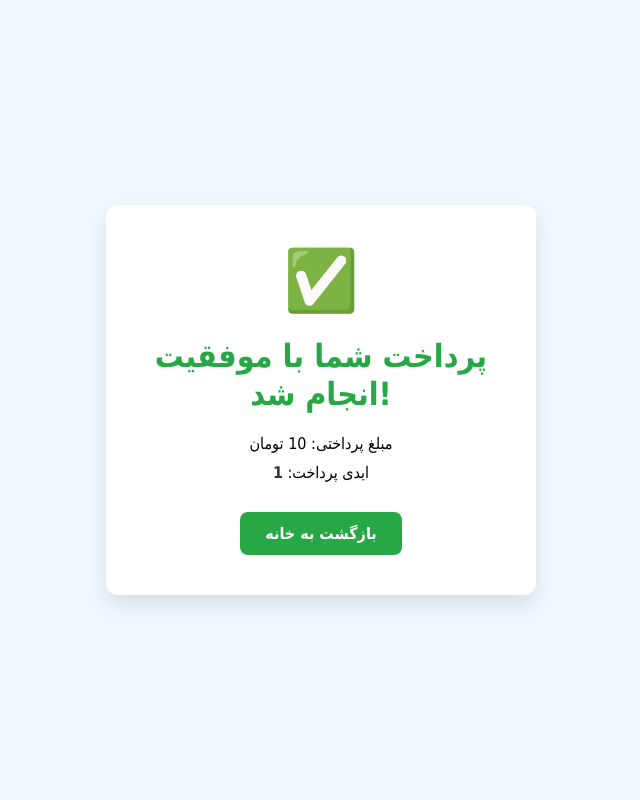
After one commit to rz-k/GrayPay, a Django app: template apps/payment/templates/payment/success.html in a window 1280 px wide. The commit adds this page. Shown: the whole page, without its empty margins (319-959 px from the left). Run offline with Django 5.2, Linux system fonts and the light colour scheme; the template is opened without the code that fills it: values that come from a table or form of the project are taken from there, others are empty; tables that the repository leaves empty hold one stand-in row (values such as "Sample post").

Commit message:
added success template

```diff
--- /dev/null
+++ b/apps/payment/templates/payment/success.html
@@ -0,0 +1,66 @@
+<!DOCTYPE html>
+{% load humanize %}
+
+<html lang="fa">
+<head>
+    <meta charset="UTF-8">
+    <meta name="viewport" content="width=device-width, initial-scale=1.0">
+    <title>پرداخت موفق ✅</title>
+    <style>
+        body {
+            font-family: Tahoma, sans-serif;
+            background-color: #f0f8ff;
+            display: flex;
+            justify-content: center;
+            align-items: center;
+            height: 100vh;
+            margin: 0;
+        }
+        .card {
+            background-color: #ffffff;
+            padding: 40px;
+            border-radius: 12px;
+            box-shadow: 0 10px 20px rgba(0,0,0,0.1);
+            text-align: center;
+            width: 350px;
+        }
+        .success-icon {
+            font-size: 60px;
+            color: #28a745;
+        }
+        h1 {
+            color: #28a745;
+        }
+        p {
+            font-size: 16px;
+            margin: 10px 0;
+        }
+        .order-id {
+            font-weight: bold;
+            color: #333;
+        }
+        .button {
+            display: inline-block;
+            margin-top: 20px;
+            padding: 12px 25px;
+            background-color: #28a745;
+            color: white;
+            text-decoration: none;
+            border-radius: 8px;
+            font-weight: bold;
+        }
+        .button:hover {
+            background-color: #218838;
+        }
+    </style>
+</head>
+<body>
+    <div class="card">
+        <div class="success-icon">✅</div>
+        <h1>پرداخت شما با موفقیت انجام شد!</h1>
+        <p>مبلغ پرداختی: {{ payment.amount|intcomma }} تومان</p>
+        <p>ایدی پرداخت: <span class="order-id">{{ payment.order_id }}</span></p>
+        <a href="/" class="button">بازگشت به خانه</a>
+    </div>
+</body>
+</html>
```
Also changed, not shown: apps/payment/templates/payment/payment.html (+4 -4 lines).
